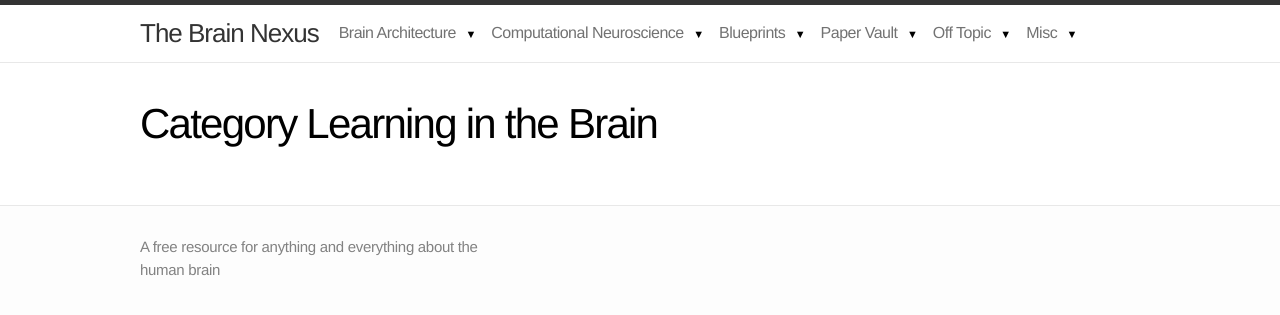
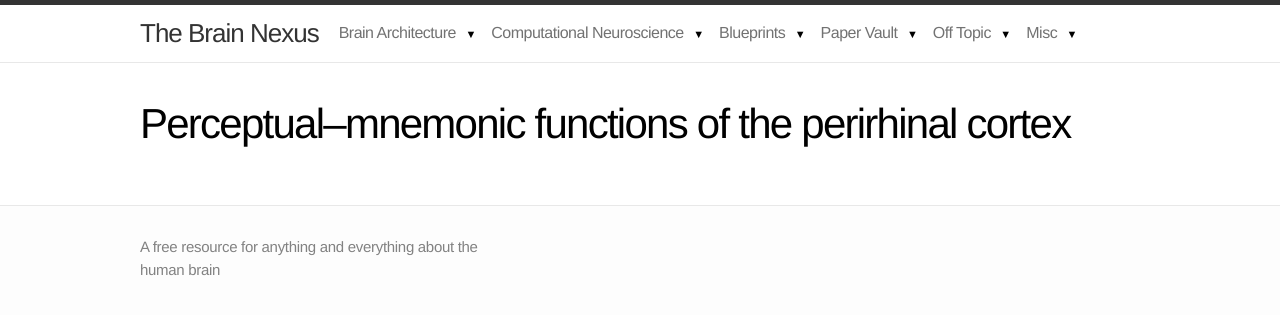
Before and after one commit to mdelsole/brain-nexus, a Jekyll site: the page built from paper-vault/vision/perceptual-func-perirhinal-cortex.markdown, in a window 1280 px wide. Shown: the top 315 px of the page. Built offline with Jekyll 4.4.1, drawn with Linux system fonts in a browser that asks for light colours.

Commit message:
Update perceptual-func-perirhinal-cortex.markdown

```diff
--- a/paper-vault/vision/perceptual-func-perirhinal-cortex.markdown
+++ b/paper-vault/vision/perceptual-func-perirhinal-cortex.markdown
@@ -1,6 +1,6 @@
 ---
 layout: page
-title: 'Category Learning in the Brain'
+title: 'Perceptual–mnemonic functions of the perirhinal cortex'
 order: 50
 permalink: /x/paper-vault/vision/perceptual-func-perirhinal-cortex/
 ---
```
